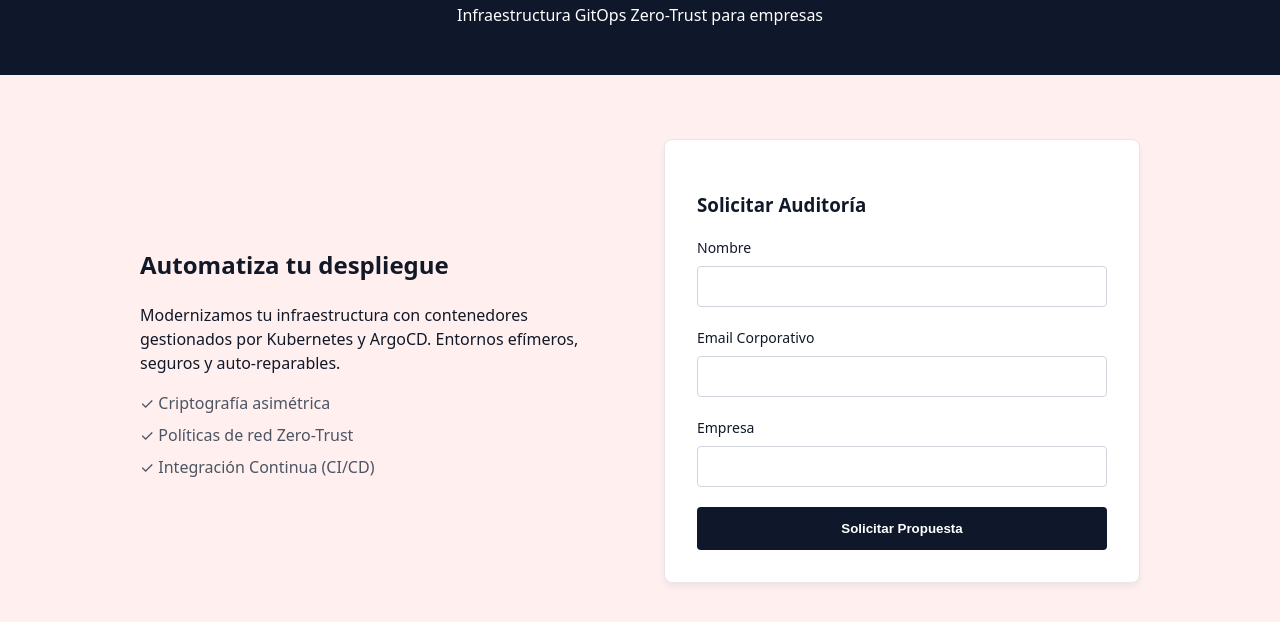
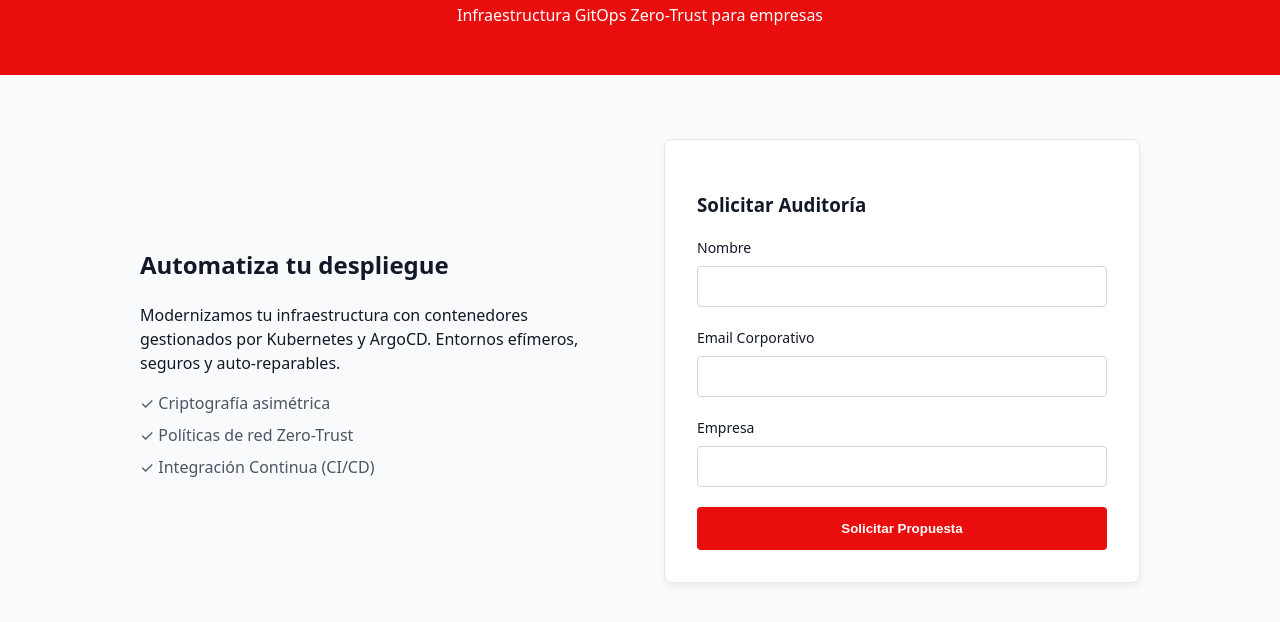
Before and after one commit to ieszaidinvergeles/2-asir-bil-pasir-mario-sanchez-gutierrez, a plain HTML site: page apps/frontend/index.html in a window 1280 px wide. Shown: the part 120-742 px from the top of the page. Drawn offline with Linux system fonts and the light colour scheme.

Commit message:
style: update root theme colors to light gray background and red primary color

```diff
--- a/apps/frontend/css/styles.css
+++ b/apps/frontend/css/styles.css
@@ -1,8 +1,8 @@
 /* Variables globales */
 :root {
-    --bg-color: #ffefef;
+    --bg-color: #f9fafb;
     --text-color: #111827;
-    --primary-color: #0f172a;
+    --primary-color: #e90d0d;
     --border-color: #e5e7eb;
     --input-border: #d1d5db;
     --success-bg: #dcfce3;
```
